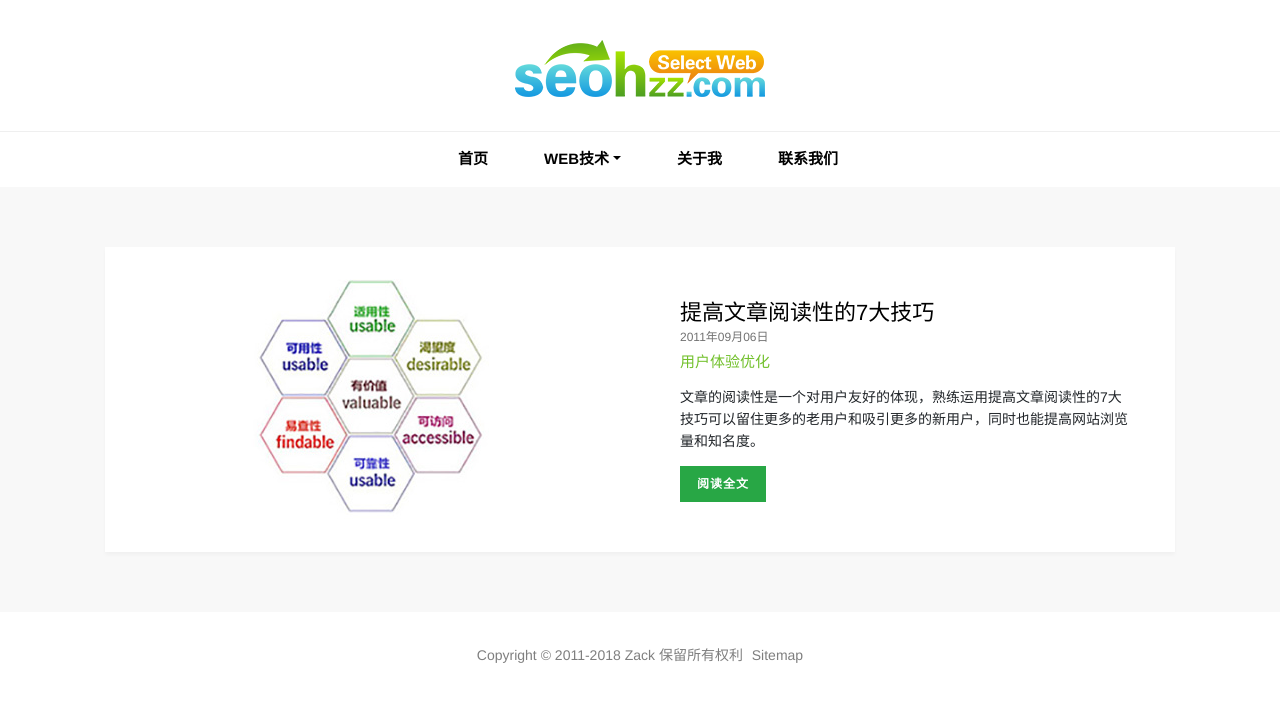
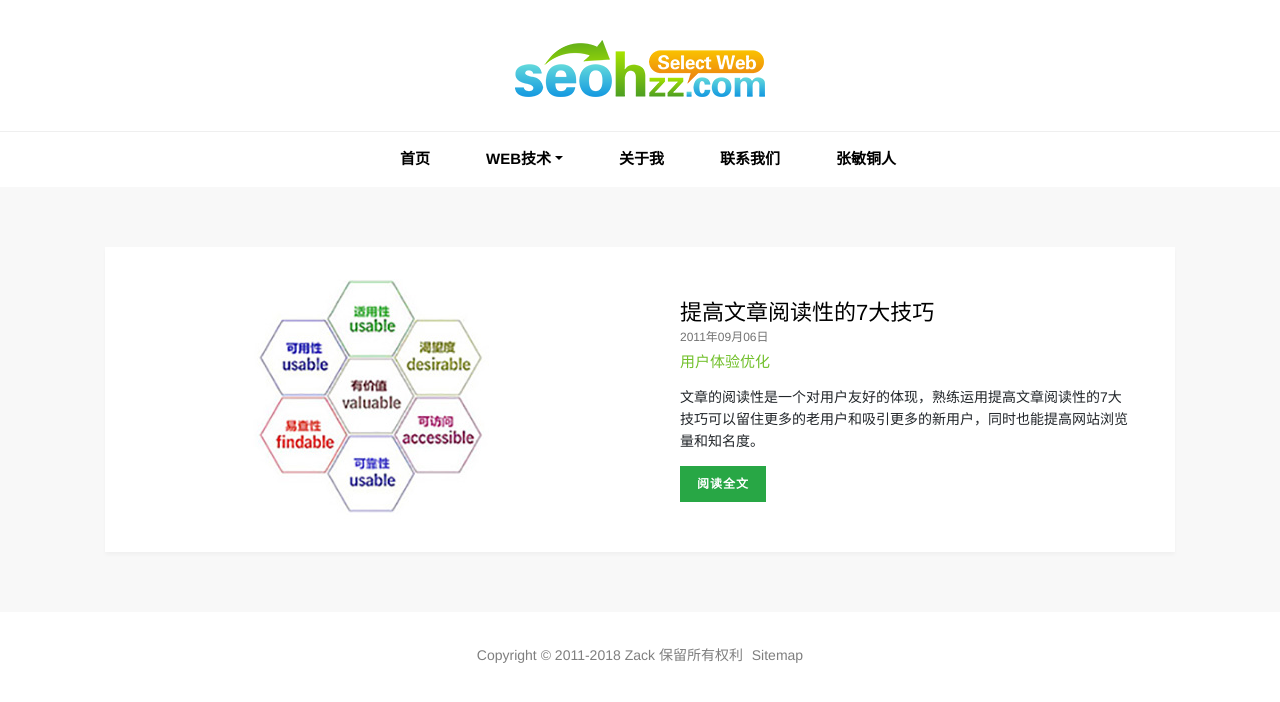
Before and after one commit to Tullay/Tullay.github.io, a Jekyll site: the page built from index.html, in a window 1280 px wide. Shown: the top 702 px of the page. Built offline with Jekyll 4.4.1, drawn with Linux system fonts in a browser that asks for light colours.

Commit message:
Update default.html

```diff
--- a/_layouts/default.html
+++ b/_layouts/default.html
@@ -34,6 +34,7 @@
             </li>
             <li class="nav-item"><a class="nav-link" href="{{ site.url }}/about/">关于我</a></li>
             <li class="nav-item"><a class="nav-link" href="{{ site.url }}/ccc/">联系我们</a></li>
+            <li class="nav-item"><a class="nav-link" href="{{ site.url }}/ccc/">张敏铜人</a></li>
           </ul>
         </div>
       </nav>
```
